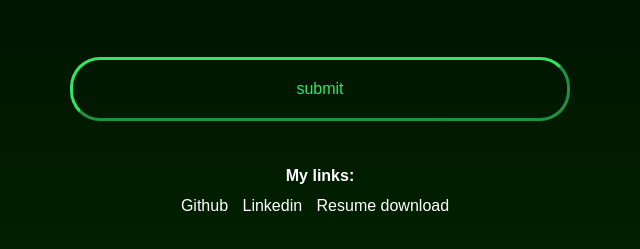
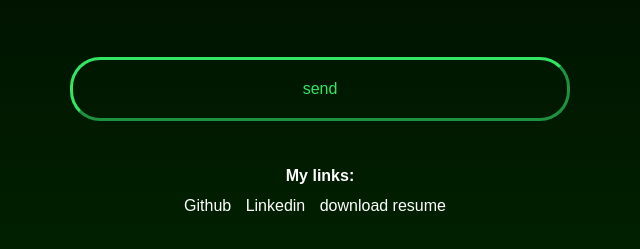
Before and after one commit to vectorlyte/Portfolio-Site, a plain HTML site: page index.html in a window 1280 px wide. Shown: the part 2039-2288 px from the top of the page, 320-960 px from the left. Drawn offline with Linux system fonts and the light colour scheme.

Commit message:
added resume and links to download

```diff
--- a/index.html
+++ b/index.html
@@ -48,7 +48,12 @@
             projects I have done using html, css, and Javascript.
           </p>
         </div>
-        <button type="button" id="download-btn">download resume</button>
+        <a
+          href="./resume/Armand_Iztueta_resume_2022.pdf"
+          id="download-btn"
+          download
+          >download resume</a
+        >
       </section>
       <section id="projects">
         <div id="project-section-container">
@@ -155,7 +160,7 @@
             rows="6"
             class="input"
           ></textarea>
-          <button type="submit" id="submit-value">submit</button>
+          <button type="submit" id="submit-value">send</button>
         </form>
         <div id="link-container">
           <h4>My links:</h4>
@@ -171,7 +176,12 @@
             target="_blank"
             >Linkedin
           </a>
-          <a class="footer-links" href="">Resume download</a>
+          <a
+            class="footer-links"
+            href="./resume/Armand_Iztueta_resume_2022.pdf"
+            download
+            >download resume</a
+          >
         </div>
       </footer>
     </main>
```
